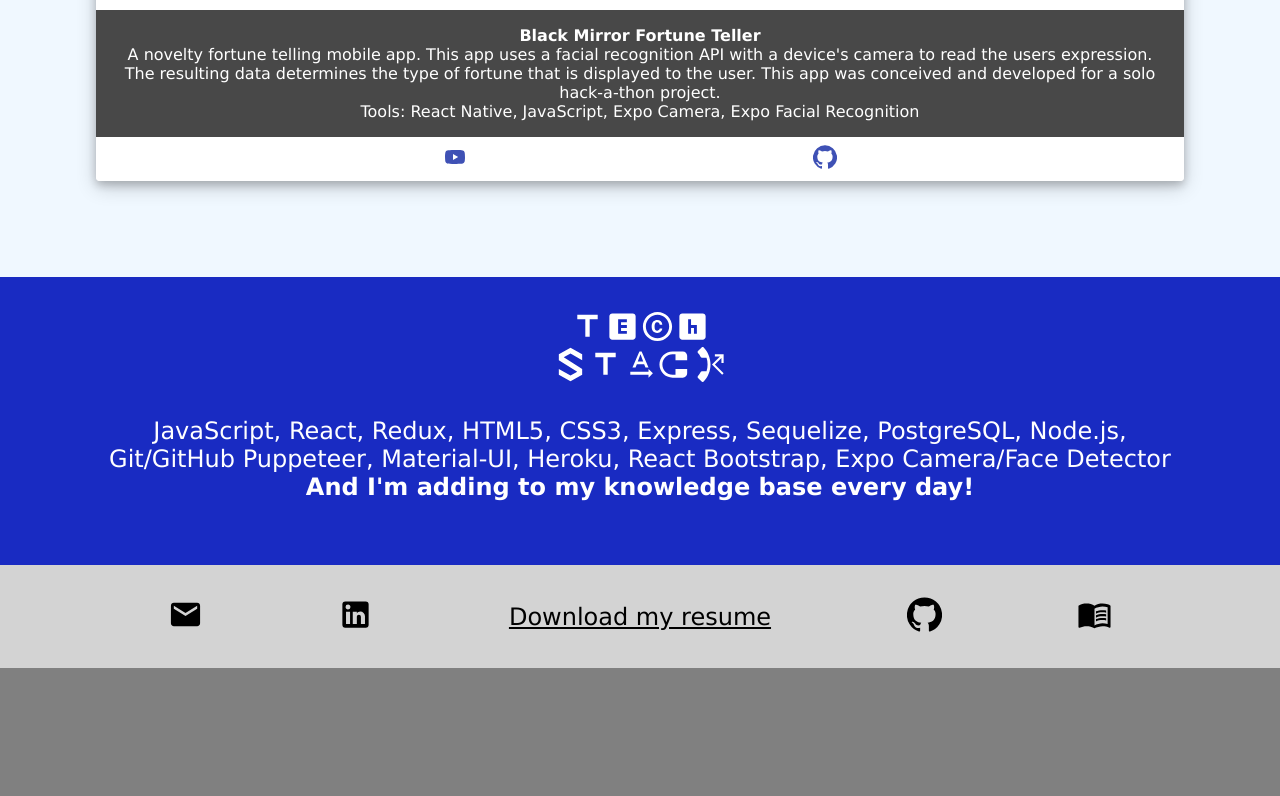
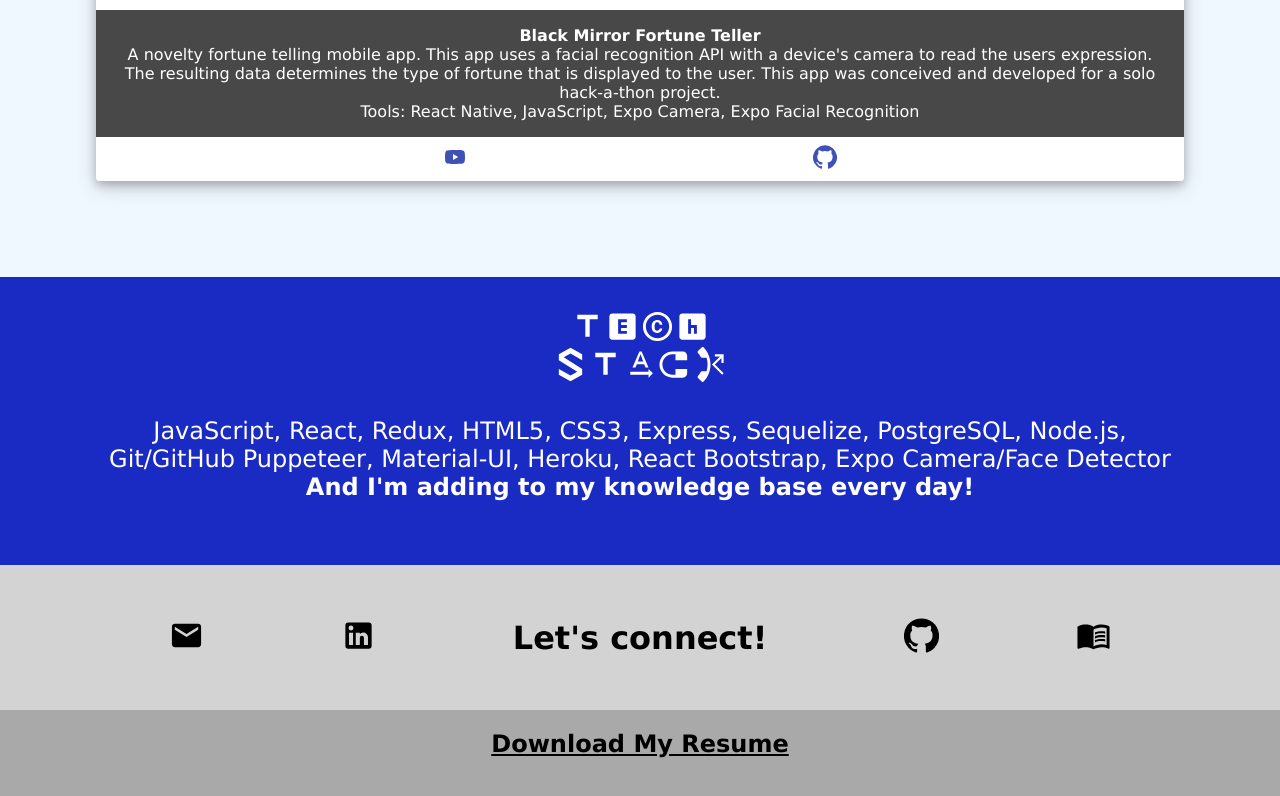
Before and after one commit to heathernoto/StarterPortfolio, a React (Create React App) app: page / in a window 1280 px wide. Shown: the part 4275-5071 px from the top of the page. Before the commit the page ends 4943 px from the top, so only its background shows below. Built offline with nearby package versions, Linux system fonts and the light colour scheme.

Commit message:
resume: moved to under contact

```diff
--- a/public/style.css
+++ b/public/style.css
@@ -10,6 +10,11 @@ h1 {
   align-self: center;
   color: black;
   font-size: 2rem;
+}
+h3 {
+  align-self: center;
+  color: black;
+  font-size: 1.5rem;
 }
 .title {
   align-self: center;
--- a/src/Contact.js
+++ b/src/Contact.js
@@ -21,7 +21,10 @@ const useStyles = makeStyles((theme) => ({
   },
   resume: {
     color: 'black',
-    fontSize: '1.5rem',
+    // fontSize: '1.5rem',
+    backgroundColor: 'darkGrey',
+    textAlign: 'center',
+    paddingBottom: '2rem',
   },
 }));
 
@@ -29,6 +32,7 @@ export default function Contact() {
   const classes = useStyles();
 
   return (
+    <>
       <div className={classes.wrapper} id="contact-section">
         <Link
           className={classes.icon}
@@ -47,17 +51,10 @@ export default function Contact() {
           <LinkedInIcon fontSize="large" />
         </Link>
 
-      {/* <h1>
+        <h1>
           <center>Let's connect!</center>
-      </h1> */}
-      <a
-        href={resume}
-        aria-label="resume"
-        target="blank"
-        rel="noopener"
-        className={classes.resume}>
-        Download my resume
-      </a>
+        </h1>
+
         <Link
           className={classes.icon}
           aria-label="GitHub Link"
@@ -75,5 +72,14 @@ export default function Contact() {
           <MenuBookIcon fontSize="large" />
         </Link>
       </div>
+      <a
+        href={resume}
+        aria-label="resume"
+        target="blank"
+        rel="noopener"
+        className={classes.resume}>
+        <h2>Download My Resume</h2>
+      </a>
+    </>
   );
 }
```
Lines whose indentation alone changed are shown as unchanged.
